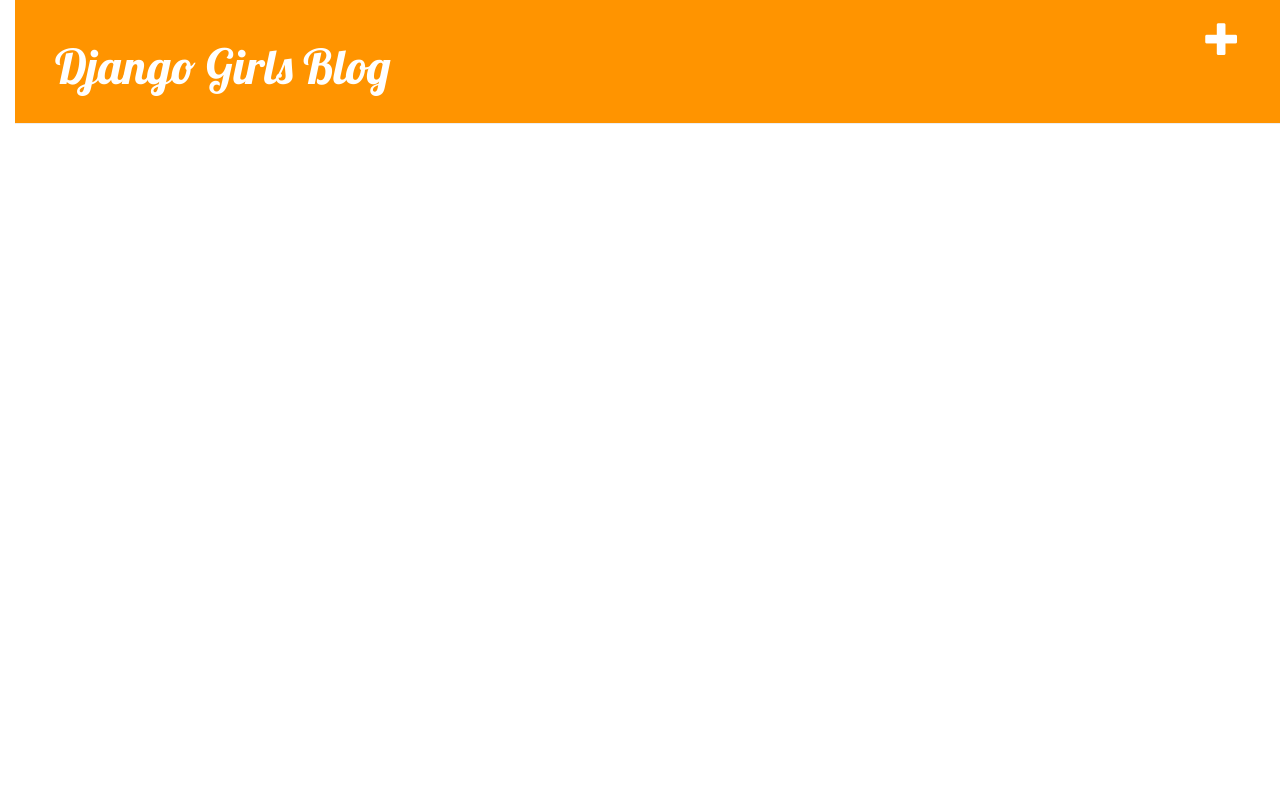
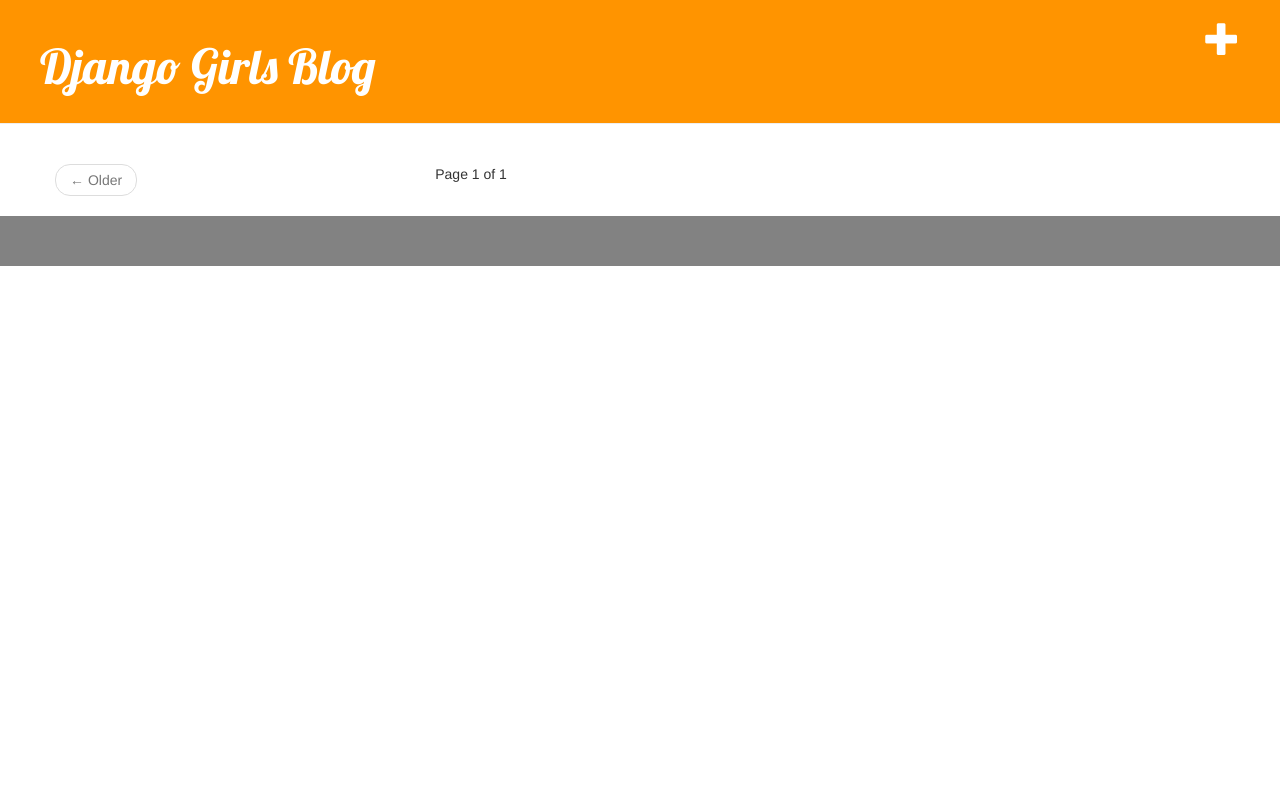
Before and after one commit to jlymar/my-first-blog, a Django app: page / in a window 1280 px wide. Run offline with Django 3.2, Linux system fonts and the light colour scheme; data that the repository does not hold is empty; some libraries are stand-ins or nearby versions.

Commit message:
New post creation added

```diff
--- a/blog/forms.py
+++ b/blog/forms.py
@@ -1,5 +1,6 @@
 from django import forms
 from .models import Post
+
 
 class PostForm(forms.ModelForm):
     class Meta:
--- a/blog/static/css/blog.css
+++ b/blog/static/css/blog.css
@@ -4,7 +4,7 @@
     }
 
   body {
-        padding-left: 15px;
+        padding-left: 0px;
     }
 
     .page-header {
@@ -54,3 +54,22 @@
     .post h1 a, .post h1 a:visited {
         color: #000000;
     }
+
+    .footer {
+        background-color: #828282;
+        padding: 20px 20px 20px 40px;
+        width: 100%;
+        height: 50px;
+    }
+
+    .pagination {
+        /*float: center;*/
+        width: 100%;
+        color: #828282;
+        font-size: 10pt;
+    }
+
+    .pag_href {
+        color: #FCA205;
+        padding: 500px;
+    }
--- a/blog/templates/blog/base.html
+++ b/blog/templates/blog/base.html
@@ -20,5 +20,8 @@
                 </div>
             </div>
         </div>
+        <footer class="footer">
+
+        </footer>
     </body>
     </html>
--- a/blog/templates/blog/post_detail.html
+++ b/blog/templates/blog/post_detail.html
@@ -4,7 +4,9 @@
         <div class="post">
             {% if post.published_date %}
                 <div class="date">
-                    {{ post.published_date }}
+                    {{ post.published_date}}
+                    {{ post.published_date}},
+                    Author: {{ post.author}}
                 </div>
             {% endif %}
             <h1>{{ post.title }}</h1>
--- a/blog/templates/blog/post_list.html
+++ b/blog/templates/blog/post_list.html
@@ -4,10 +4,34 @@
         {% for post in posts %}
             <div class="post">
                 <div class="date">
-                    {{ post.published_date }}
+                    {{ post.published_date}},
+                    Author: {{ post.author}}
                 </div>
                 <h1><a href="{% url 'post_detail' pk=post.pk %}">{{ post.title }}</a></h1>
                 <p>{{ post.text|linebreaks }}</p>
             </div>
         {% endfor %}
+
+<nav>
+  <ul class="pager">
+    <li class="previous {% if not posts.has_previous %}disabled{% endif %}">
+        {% if posts.has_previous %}
+            <a href="{% url 'post_list' %}?page={{ posts.previous_page_number }}">
+                <span aria-hidden="true">&larr;</span> Older
+            </a>
+        {% else %}
+            <span aria-hidden="true">&larr; Older</span>
+        {% endif %}
+    </li>
+      <li>Page {{ posts.number }} of {{ posts.paginator.num_pages }}</li>
+
+    <li class="next">
+        {% if posts.has_next %}
+        <a href="{% url 'post_list' %}?page={{ posts.next_page_number }}">Newer
+            <span aria-hidden="true">&rarr;</span>
+        </a>
+        {% endif %}
+    </li>
+  </ul>
+</nav>
  {% endblock content %}
--- a/blog/urls.py
+++ b/blog/urls.py
@@ -5,4 +5,5 @@
     url(r'^$', views.post_list, name='post_list'),
     url(r'^post/(?P<pk>[0-9]+)/$', views.post_detail, name='post_detail'),
     url(r'^post/new/$', views.post_new, name='post_new'),
+    url(r'^post/favourite/$', views.post_favourite, name='post_favourite'),
 ]
--- a/blog/views.py
+++ b/blog/views.py
@@ -4,26 +4,54 @@
 from django.shortcuts import render, get_object_or_404
 from .forms import PostForm
 from django.shortcuts import redirect
+from django.core.paginator import Paginator, EmptyPage, PageNotAnInteger
 
-# Create your views here.
 
 def post_list(request):
-    posts = Post.objects.filter(published_date__lte=timezone.now()).order_by('published_date')
+    posts_list = Post.objects.filter(published_date__lte=timezone.now()).order_by('published_date')
+
+    paginator = Paginator(posts_list, 3)
+
+    page = request.GET.get('page')
+    try:
+        posts = paginator.page(page)
+    except PageNotAnInteger:
+        # If page is not an integer, deliver first page.
+        posts = paginator.page(1)
+    except EmptyPage:
+        # If page is out of range (e.g. 9999), deliver last page of results.
+        posts = paginator.page(paginator.num_pages)
     return render(request, 'blog/post_list.html', {'posts': posts})
+
 
 def post_detail(request, pk):
         post = get_object_or_404(Post, pk=pk)
         return render(request, 'blog/post_detail.html', {'post': post})
 
+
 def post_new(request):
-        if request.method == "POST":
-            form = PostForm(request.POST)
-            if form.is_valid():
-                post = form.save(commit=False)
-                post.author = request.user
-                post.published_date = timezone.now()
-                post.save()
-                return redirect('blog.views.post_detail', pk=post.pk)
-        else:
-            form = PostForm()
-        return render(request, 'blog/post_edit.html', {'form': form})
+    if not request.user.is_authenticated():
+        return redirect('post_list')
+
+    if request.method == "POST":
+        form = PostForm(request.POST)
+        if form.is_valid():
+            post = form.save(commit=False)
+            post.author = request.user
+            post.published_date = timezone.now()
+            post.save()
+            return redirect('blog.views.post_detail', pk=post.pk)
+    else:
+        form = PostForm()
+    return render(request, 'blog/post_edit.html', {'form': form})
+
+
+def handler404(request):
+    response = render('blog/page_not_found.html')
+    response.status_code = 404
+    return response
+
+
+def post_favourite(request):
+    posts = Post.objects.filter(favourite=True).order_by('published_date')
+    return render(request, 'blog/post_list.html', {'posts': posts})
--- a/myblog/urls.py
+++ b/myblog/urls.py
@@ -5,3 +5,5 @@
     url(r'^admin/', include(admin.site.urls)),
     url(r'', include('blog.urls')),
 ]
+
+handler404 = 'blog.views.handler404'
```
Also changed, not shown: blog/admin.py (+6 -2 lines), blog/models.py (+4 -5 lines), blog/templates/blog/page_not_found.html (+7 -0 lines), blog/migrations/0002_post_favourite.py (added).
